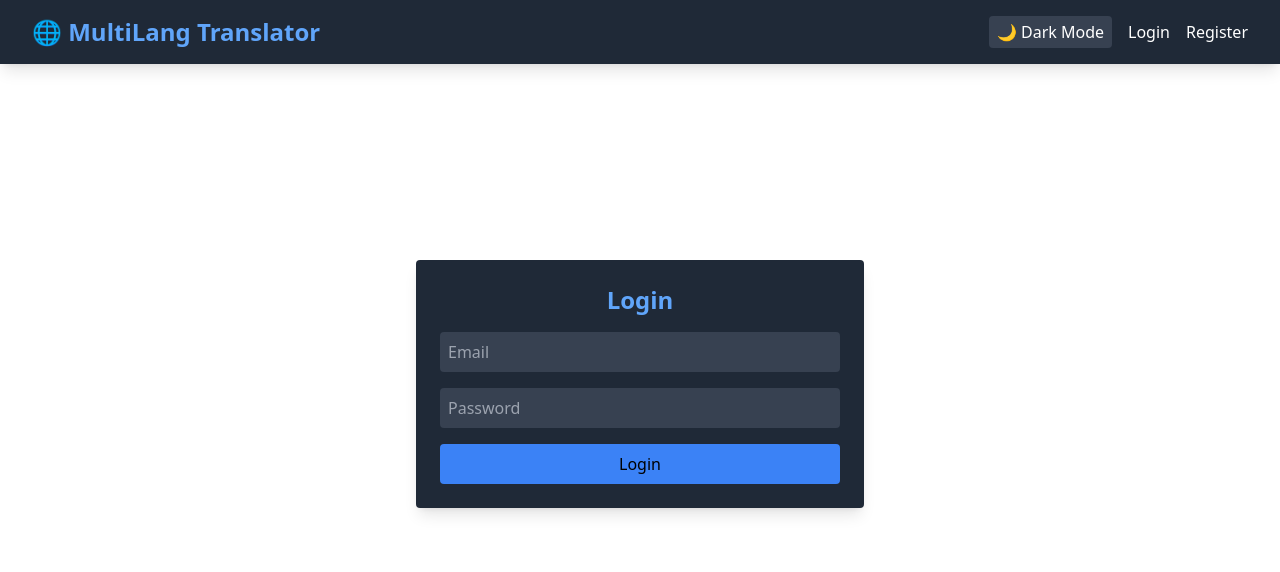
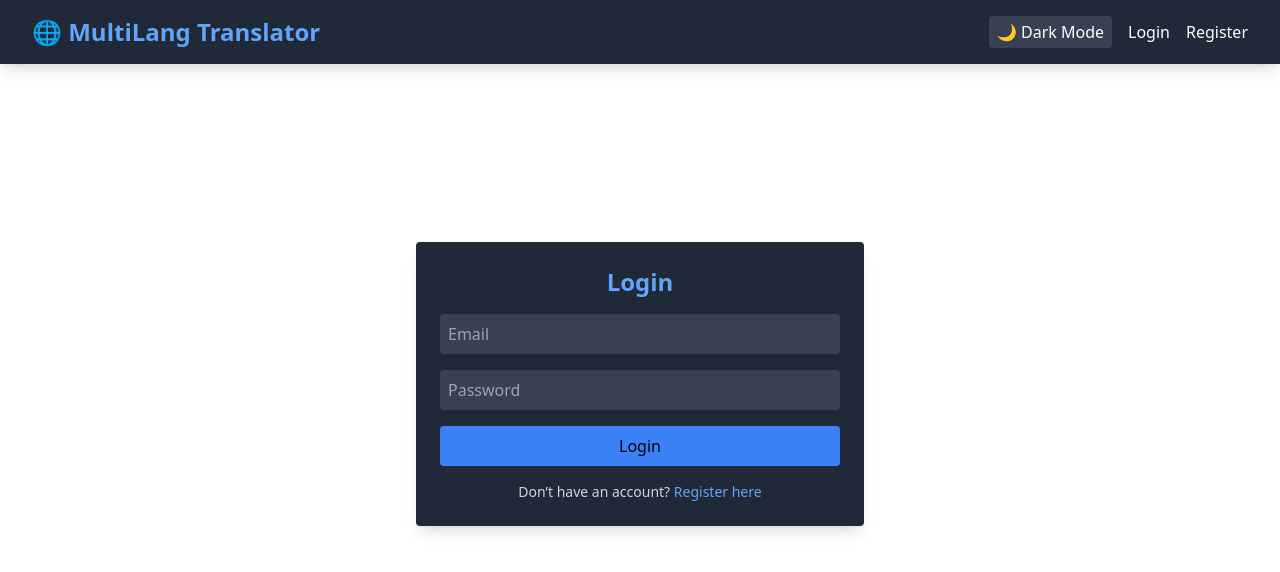
Before and after one commit to sandeepbesetti45/multilanguagetranslator, a React (Create React App) app in the folder client/: page /login in a window 1280 px wide. Shown: the top 572 px of the page. Built offline with nearby package versions, Linux system fonts and the light colour scheme; no server answers.

Commit message:
Add links between login and register pages

```diff
--- a/client/src/pages/Login.jsx
+++ b/client/src/pages/Login.jsx
@@ -1,6 +1,6 @@
 import { useState } from 'react';
 import axios from 'axios';
-import { useNavigate } from 'react-router-dom';
+import { useNavigate, Link } from 'react-router-dom';
 
 const Login = () => {
   const [email, setEmail] = useState('');
@@ -21,7 +21,7 @@ const Login = () => {
 
       localStorage.setItem('token', res.data.token);
       localStorage.setItem('user', JSON.stringify(res.data.user));
-      navigate('/');
+      navigate('/translate');
     } catch (err) {
       const msg = err?.response?.data?.message || err.message || 'Login failed';
       alert(msg);
@@ -31,7 +31,10 @@ const Login = () => {
 
   return (
     <div className="flex justify-center items-center h-[80vh]">
-      <form onSubmit={handleSubmit} className="bg-gray-800 p-6 rounded shadow-lg w-full max-w-md space-y-4">
+      <form
+        onSubmit={handleSubmit}
+        className="bg-gray-800 p-6 rounded shadow-lg w-full max-w-md space-y-4"
+      >
         <h2 className="text-2xl font-bold text-center text-blue-400">Login</h2>
         <input
           type="email"
@@ -51,7 +54,20 @@ const Login = () => {
           required
           autoComplete="current-password"
         />
-        <button type="submit" className="w-full bg-blue-500 hover:bg-blue-600 py-2 rounded">Login</button>
+        <button
+          type="submit"
+          className="w-full bg-blue-500 hover:bg-blue-600 py-2 rounded"
+        >
+          Login
+        </button>
+
+        {/* Link to Register */}
+        <p className="text-center text-gray-300 text-sm">
+          Don’t have an account?{' '}
+          <Link to="/register" className="text-blue-400 hover:underline">
+            Register here
+          </Link>
+        </p>
       </form>
     </div>
   );
--- a/client/src/pages/Register.jsx
+++ b/client/src/pages/Register.jsx
@@ -1,6 +1,6 @@
 import { useState } from 'react';
 import axios from 'axios';
-import { useNavigate } from 'react-router-dom';
+import { useNavigate, Link } from 'react-router-dom';
 
 const Register = () => {
   const [username, setUsername] = useState('');
@@ -30,7 +30,10 @@ const Register = () => {
 
   return (
     <div className="flex justify-center items-center h-[80vh]">
-      <form onSubmit={handleSubmit} className="bg-gray-800 p-6 rounded shadow-lg w-full max-w-md space-y-4">
+      <form
+        onSubmit={handleSubmit}
+        className="bg-gray-800 p-6 rounded shadow-lg w-full max-w-md space-y-4"
+      >
         <h2 className="text-2xl font-bold text-center text-blue-400">Register</h2>
         <input
           type="text"
@@ -59,7 +62,20 @@ const Register = () => {
           required
           autoComplete="new-password"
         />
-        <button type="submit" className="w-full bg-blue-500 hover:bg-blue-600 py-2 rounded">Register</button>
+        <button
+          type="submit"
+          className="w-full bg-blue-500 hover:bg-blue-600 py-2 rounded"
+        >
+          Register
+        </button>
+
+        {/* Link to Login */}
+        <p className="text-center text-gray-300 text-sm">
+          Already have an account?{' '}
+          <Link to="/login" className="text-blue-400 hover:underline">
+            Login here
+          </Link>
+        </p>
       </form>
     </div>
   );
```
